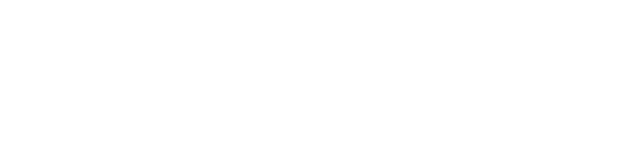
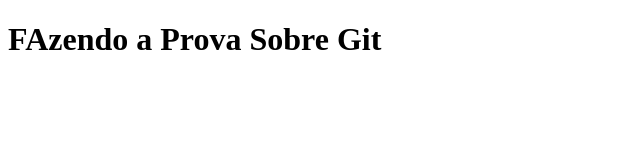
Before and after one commit to gabrielaoli/meu.projeto, a plain HTML site: page index.html in a window 1280 px wide. Shown: the whole page, without its empty margins (0-640 px from the left). Drawn offline with Linux system fonts and the light colour scheme.

Commit message:
adicionei uma titulo na página do meu projeto

```diff
--- a/index.html
+++ b/index.html
@@ -7,6 +7,6 @@
     <title>Prova Git</title>
 </head>
 <body>
-
+    <h1>FAzendo a Prova Sobre Git</h1>
 </body>
 </html>
```
